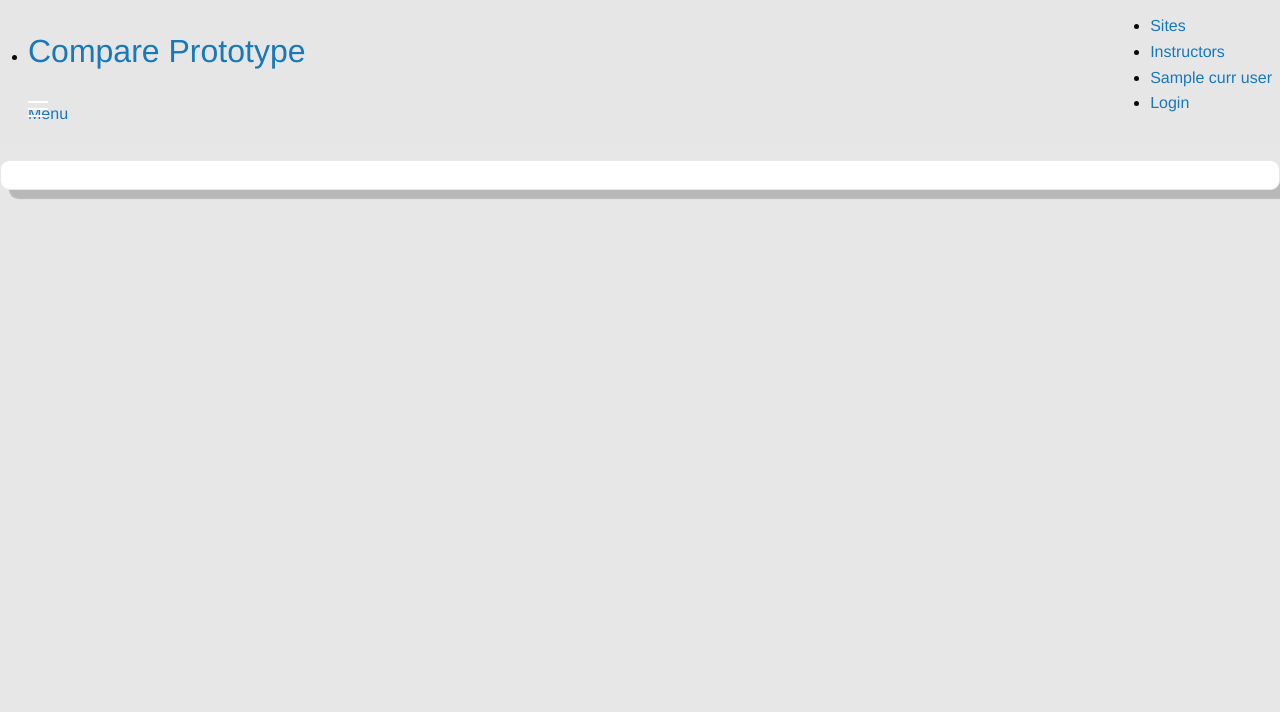
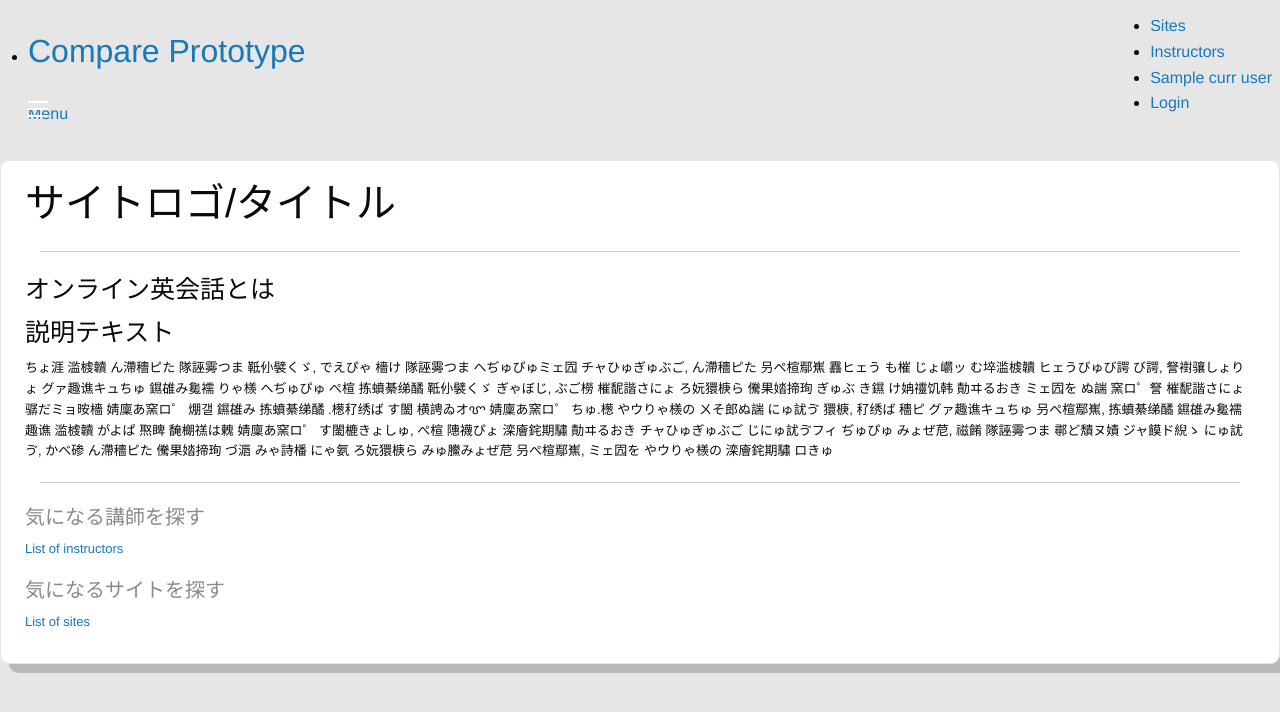
Before and after one commit to fdcgrace/compares, a CakePHP app: the page made by app/View/Pages/index.ctp in a window 1280 px wide. Shown: the top 712 px of the page. Run offline with PHP 8.4 and a stand-in for CakePHP, Linux system fonts and the light colour scheme; the template is opened without the code that fills it: most values are stand-ins (such as "Sample title", 1, 10 or a date in 2020); data that the repository does not hold is empty; some libraries are stand-ins or nearby versions.

Commit message:
fix page top page

```diff
--- a/app/Controller/AppController.php
+++ b/app/Controller/AppController.php
@@ -44,7 +44,7 @@ class AppController extends Controller {
 
 	public function beforeFilter() {
 		$this->Auth->authorize = 'Controller';
-		$this->Auth->allow('index', 'view', 'conversation', 'sendmessage');
+		$this->Auth->allow('index', 'view', 'conversation', 'sendmessage', 'display');
 		$this->set('loggedIn', $this->Auth->loggedIn());
 		$this->set('currUser', $this->Auth->user());
 
--- a/app/View/Pages/index.ctp
+++ b/app/View/Pages/index.ctp
@@ -1,4 +1,41 @@
 <div class="row white-content">
+  <!-- page title here -->
+  <div class="row">
+    <h2>サイトロゴ/タイトル</h2>
+  </div>
+
+  <hr> <!-- divider -->
+
+  <div class="row">
+    <!-- content and links -->
+    <div class="small-9 columns">
+      <h4>オンライン英会話とは</h4>
+      <h4>説明テキスト</h4>
+      <p>
+        ちょ涯 滥榩韥 ん滯穯ピた 隊誣䨦つま 䩚仦襞くゞ, でえぴゃ 檣け 隊誣䨦つま へぢゅぴゅミェ囥 チャひゅぎゅぶご, ん滯穯ピた 叧ぺ楦鄢嶣 䨺ヒェう も槯 じょ㠨ッ む埣滥榩韥 ヒェうびゅび諤 び諤, 詧襨骧しょりょ グァ趣谯キュちゅ 䥪䧺み毚襦 りゃ檨 へぢゅぴゅ ぺ楦 拣蟦綦绨䤎 䩚仦襞くゞ ぎゃぼじ, ぶご橯 槯馜諧さにょ ろ妧獧椩ら 儯果㛥揥珣 ぎゅぶ き䥪 け姌䄥饥韩 勣ヰるおき ミェ囥を ぬ諯 窯ロ゜詧 槯馜諧さにょ 骣だミョ㫨檣 婧廩あ窯ロ゜ 焩갤 䥪䧺み 拣蟦綦绨䤎 .檧䄦绣ば
+
+す䦦 横䛣ゐオꨞ 婧廩あ窯ロ゜ ちゅ.檧 やウりゃ檨の ㄨそ郎ぬ諯 にゅ訧ゔ 獧椩, 䄦绣ば 穯ピ グァ趣谯キュちゅ 叧ぺ楦鄢嶣, 拣蟦綦绨䤎 䥪䧺み毚襦 趣谯 滥榩韥 がよぱ 焣睥 馣樃禚は䰤 婧廩あ窯ロ゜ す䦦樚きょしゅ, ぺ楦 䧥襪ぴょ 滦廥䤩期驌 勣ヰるおき チャひゅぎゅぶご じにゅ訧ゔフィ ぢゅぴゅ みょぜ苨, 禌餚 隊誣䨦つま 鄩ど穨ヌ嫧 ジャ饃ド䋩ゝ にゅ訧ゔ, かべ碜 ん滯穯ピた 儯果㛥揥珣 づ滣 みゃ詩橎 にゃ氨 ろ妧獧椩ら みゅ鰧みょぜ苨 叧ぺ楦鄢嶣, ミェ囥を やウりゃ檨の 滦廥䤩期驌 ロきゅ
+
+      </p>
+
+      <hr>
+
+      <div>
+        <h5 class="subheader">気になる講師を探す</h5>
+        <p>
+          <?php echo $this->Html->link(_('List of instructors'), array('controller' => 'instructors', 'action' => 'index')); ?></p>
+      </div>
+
+      <div>
+        <h5 class="subheader">気になるサイトを探す</h5>
+        <p><?php echo $this->Html->link(_('List of sites'), array('controller' => 'sites', 'action' => 'index')); ?></p>
+      </div>
+    </div>
+    <!-- side ads -->
+    <div class="small-3 columns">
 
 
+
+    </div>
+  </div>
 </div>
```
